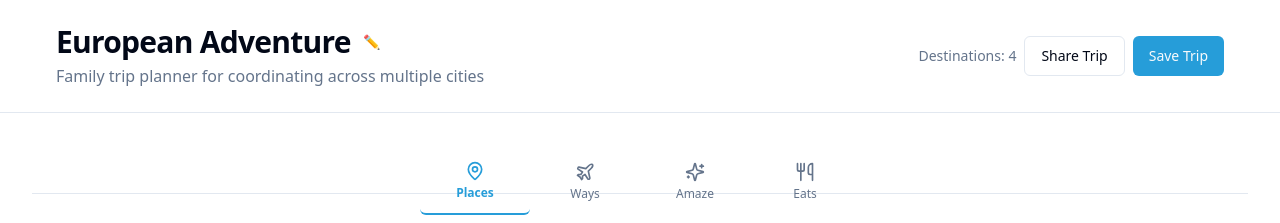
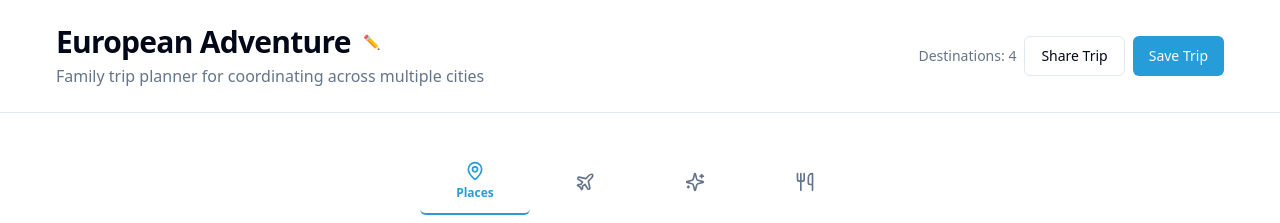
Before and after one commit to et-aimgr/adventure-trek, a React (Vite) app: page / in a window 1280 px wide. Shown: the top 223 px of the page. Built offline with nearby package versions, Linux system fonts and the light colour scheme.

Commit message:
Hide inactive tab text label
Hide the text label for inactive tabs.

```diff
--- a/src/App.css
+++ b/src/App.css
@@ -64,3 +64,8 @@
   background: transparent;
   box-shadow: none;
 }
+
+/* Remove the border-bottom from the container div to eliminate the grey line */
+.tabs-container {
+  border-bottom: none;
+}
--- a/src/index.css
+++ b/src/index.css
@@ -1,4 +1,3 @@
-
 @tailwind base;
 @tailwind components;
 @tailwind utilities;
@@ -131,7 +130,8 @@
 
 /* Custom styling for tabs */
 .custom-tabs-list {
-  @apply bg-transparent rounded-lg p-1 mb-6 border-b;
+  @apply bg-transparent rounded-lg p-1 mb-6;
+  border-bottom: none;
 }
 
 .custom-tab {
@@ -144,6 +144,11 @@
 
 .custom-tab[data-state="inactive"] {
   @apply bg-transparent shadow-none;
+}
+
+/* Fix for tab container border */
+.tab-container {
+  border-bottom: none !important;
 }
 
 /* Animation keyframes */
--- a/src/pages/Index.tsx
+++ b/src/pages/Index.tsx
@@ -24,23 +24,23 @@ const Index = () => {
             value={activeTab}
             onValueChange={setActiveTab}
           >
-            <div className="flex justify-center mb-8 border-b">
+            <div className="flex justify-center mb-8">
               <TabsList className="grid grid-cols-4 w-full max-w-md bg-transparent border-0 shadow-none">
                 <TabsTrigger value="places" className="flex flex-col gap-1 py-3 px-4 border-0">
                   <MapPin className="h-5 w-5" />
-                  <span className="text-xs">Places</span>
+                  <span className={activeTab === "places" ? "text-xs" : "hidden"}>Places</span>
                 </TabsTrigger>
                 <TabsTrigger value="ways" className="flex flex-col gap-1 py-3 px-4 border-0">
                   <Plane className="h-5 w-5" />
-                  <span className="text-xs">Ways</span>
+                  <span className={activeTab === "ways" ? "text-xs" : "hidden"}>Ways</span>
                 </TabsTrigger>
                 <TabsTrigger value="amaze" className="flex flex-col gap-1 py-3 px-4 border-0">
                   <Sparkles className="h-5 w-5" />
-                  <span className="text-xs">Amaze</span>
+                  <span className={activeTab === "amaze" ? "text-xs" : "hidden"}>Amaze</span>
                 </TabsTrigger>
                 <TabsTrigger value="eats" className="flex flex-col gap-1 py-3 px-4 border-0">
                   <Utensils className="h-5 w-5" />
-                  <span className="text-xs">Eats</span>
+                  <span className={activeTab === "eats" ? "text-xs" : "hidden"}>Eats</span>
                 </TabsTrigger>
               </TabsList>
             </div>
```
